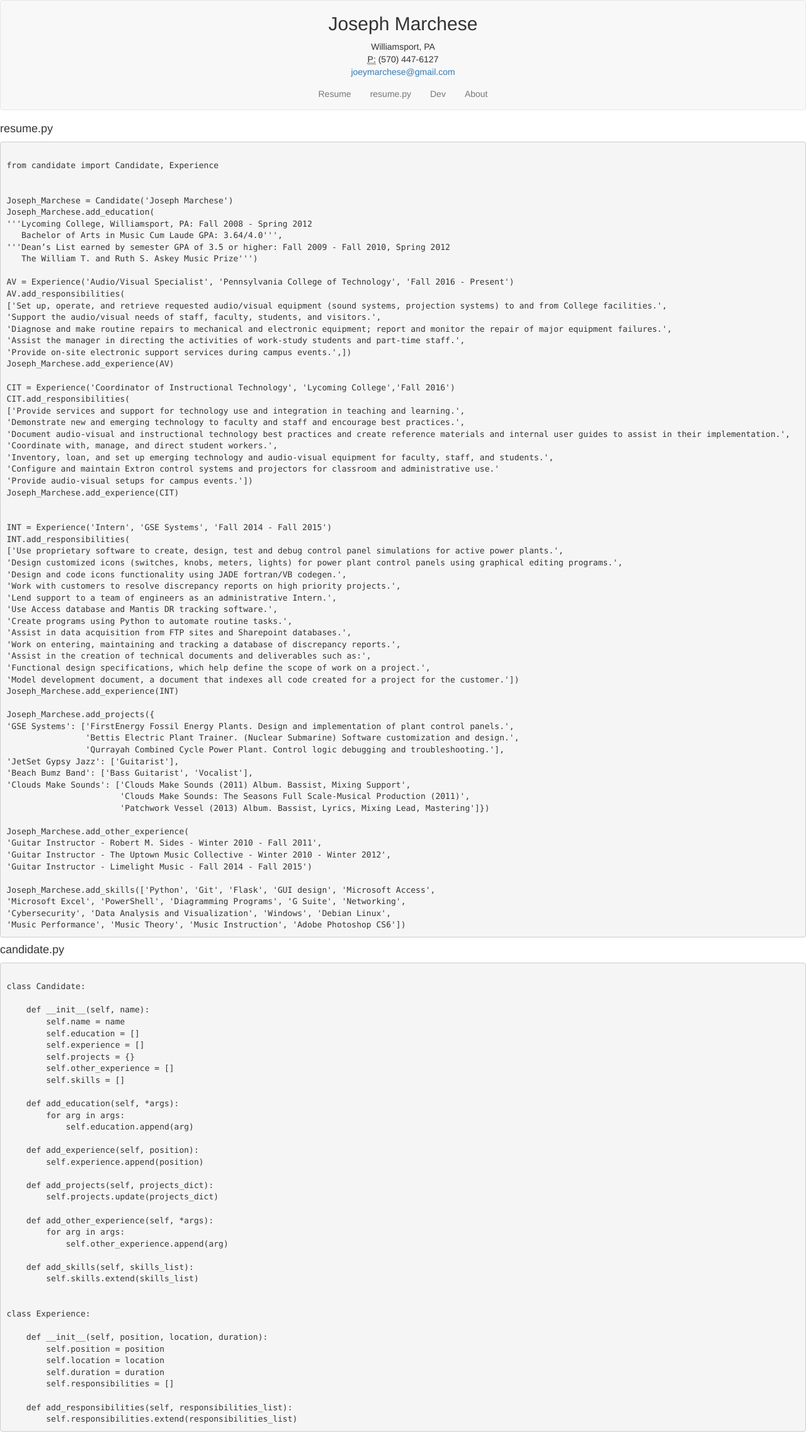
After one commit to joemarchese/resume, a Flask app: page /resumepy/ in a window 1280 px wide. The commit adds this page. Shown: the whole page at 63% size. Run offline with Flask 2, Linux system fonts and the light colour scheme; some libraries are stand-ins or nearby versions.

Commit message:
add resumepy. use google prettify.

```diff
--- a/app.py
+++ b/app.py
@@ -9,6 +9,10 @@ Bootstrap(app)
 def resume():
     return render_template('resume.html')
 
+@app.route('/resumepy/')
+def resumepy():
+    return render_template('resumepy.html')
+
 @app.route('/dev/')
 def dev():
     return render_template('dev.html')
--- a/templates/layout.html
+++ b/templates/layout.html
@@ -3,7 +3,7 @@
 
 {% block styles %}
 {{ super() }}
-<link rel=stylesheet type=text/css href="{{ url_for('static', filename='style.css') }}">
+<link rel="stylesheet" type="text/css" href="{{ url_for('static', filename='style.css') }}">
 {% endblock styles %}
 
 {% block navbar %}
@@ -29,9 +29,10 @@
     <!-- Collect the nav links, forms, and other content for toggling -->
     <div class="collapse navbar-collapse" id="bs-example-navbar-collapse-1">
       <ul class="nav navbar-nav">
-        <li class='nav-item'><a class='nav-link active' href={{ url_for('resume') }}>Resume</a></li>
-        <li class='nav-item'><a class='nav-link active' href={{ url_for('dev') }}>Dev</a></li>
-        <li class='nav-item'><a class='nav-link disabled' href={{ url_for('about') }}>About</a></li>
+        <li class='nav-item'><a class='nav-link' href={{ url_for('resume') }}>Resume</a></li>
+        <li class='nav-item'><a class='nav-link' href={{ url_for('resumepy') }}>resume.py</a></li>
+        <li class='nav-item'><a class='nav-link' href={{ url_for('dev') }}>Dev</a></li>
+        <li class='nav-item'><a class='nav-link' href={{ url_for('about') }}>About</a></li>
       </ul>
     </div><!-- /.navbar-collapse -->
   </div><!-- /.container-fluid -->
--- /dev/null
+++ b/templates/resumepy.html
@@ -0,0 +1,120 @@
+{% extends "layout.html" %}
+
+{% block content %}
+<h4>resume.py</h4>
+<pre class='prettyprint'><code>
+from candidate import Candidate, Experience
+
+
+Joseph_Marchese = Candidate('Joseph Marchese')
+Joseph_Marchese.add_education(
+'''Lycoming College, Williamsport, PA: Fall 2008 - Spring 2012
+   Bachelor of Arts in Music Cum Laude GPA: 3.64/4.0''',
+'''Dean’s List earned by semester GPA of 3.5 or higher: Fall 2009 - Fall 2010, Spring 2012
+   The William T. and Ruth S. Askey Music Prize''')
+
+AV = Experience('Audio/Visual Specialist', 'Pennsylvania College of Technology', 'Fall 2016 - Present')
+AV.add_responsibilities(
+['Set up, operate, and retrieve requested audio/visual equipment (sound systems, projection systems) to and from College facilities.',
+'Support the audio/visual needs of staff, faculty, students, and visitors.',
+'Diagnose and make routine repairs to mechanical and electronic equipment; report and monitor the repair of major equipment failures.',
+'Assist the manager in directing the activities of work-study students and part-time staff.',
+'Provide on-site electronic support services during campus events.',])
+Joseph_Marchese.add_experience(AV)
+
+CIT = Experience('Coordinator of Instructional Technology', 'Lycoming College','Fall 2016')
+CIT.add_responsibilities(
+['Provide services and support for technology use and integration in teaching and learning.',
+'Demonstrate new and emerging technology to faculty and staff and encourage best practices.',
+'Document audio-visual and instructional technology best practices and create reference materials and internal user guides to assist in their implementation.',
+'Coordinate with, manage, and direct student workers.',
+'Inventory, loan, and set up emerging technology and audio-visual equipment for faculty, staff, and students.',
+'Configure and maintain Extron control systems and projectors for classroom and administrative use.'
+'Provide audio-visual setups for campus events.'])
+Joseph_Marchese.add_experience(CIT)
+
+
+INT = Experience('Intern', 'GSE Systems', 'Fall 2014 - Fall 2015')
+INT.add_responsibilities(
+['Use proprietary software to create, design, test and debug control panel simulations for active power plants.',
+'Design customized icons (switches, knobs, meters, lights) for power plant control panels using graphical editing programs.',
+'Design and code icons functionality using JADE fortran/VB codegen.',
+'Work with customers to resolve discrepancy reports on high priority projects.',
+'Lend support to a team of engineers as an administrative Intern.',
+'Use Access database and Mantis DR tracking software.',
+'Create programs using Python to automate routine tasks.',
+'Assist in data acquisition from FTP sites and Sharepoint databases.',
+'Work on entering, maintaining and tracking a database of discrepancy reports.',
+'Assist in the creation of technical documents and deliverables such as:',
+'Functional design specifications, which help define the scope of work on a project.',
+'Model development document, a document that indexes all code created for a project for the customer.'])
+Joseph_Marchese.add_experience(INT)
+
+Joseph_Marchese.add_projects({
+'GSE Systems': ['FirstEnergy Fossil Energy Plants. Design and implementation of plant control panels.',
+                'Bettis Electric Plant Trainer. (Nuclear Submarine) Software customization and design.',
+                'Qurrayah Combined Cycle Power Plant. Control logic debugging and troubleshooting.'],
+'JetSet Gypsy Jazz': ['Guitarist'],
+'Beach Bumz Band': ['Bass Guitarist', 'Vocalist'],
+'Clouds Make Sounds': ['Clouds Make Sounds (2011) Album. Bassist, Mixing Support',
+                       'Clouds Make Sounds: The Seasons Full Scale-Musical Production (2011)',
+                       'Patchwork Vessel (2013) Album. Bassist, Lyrics, Mixing Lead, Mastering']})
+
+Joseph_Marchese.add_other_experience(
+'Guitar Instructor - Robert M. Sides - Winter 2010 - Fall 2011',
+'Guitar Instructor - The Uptown Music Collective - Winter 2010 - Winter 2012',
+'Guitar Instructor - Limelight Music - Fall 2014 - Fall 2015')
+
+Joseph_Marchese.add_skills(['Python', 'Git', 'Flask', 'GUI design', 'Microsoft Access',
+'Microsoft Excel', 'PowerShell', 'Diagramming Programs', 'G Suite', 'Networking',
+'Cybersecurity', 'Data Analysis and Visualization', 'Windows', 'Debian Linux',
+'Music Performance', 'Music Theory', 'Music Instruction', 'Adobe Photoshop CS6'])
+</code></pre>
+
+<h4>candidate.py</h4>
+<pre class='prettyprint'><code>
+class Candidate:
+
+    def __init__(self, name):
+        self.name = name
+        self.education = []
+        self.experience = []
+        self.projects = {}
+        self.other_experience = []
+        self.skills = []
+
+    def add_education(self, *args):
+        for arg in args:
+            self.education.append(arg)
+
+    def add_experience(self, position):
+        self.experience.append(position)
+
+    def add_projects(self, projects_dict):
+        self.projects.update(projects_dict)
+
+    def add_other_experience(self, *args):
+        for arg in args:
+            self.other_experience.append(arg)
+
+    def add_skills(self, skills_list):
+        self.skills.extend(skills_list)
+
+
+class Experience:
+
+    def __init__(self, position, location, duration):
+        self.position = position
+        self.location = location
+        self.duration = duration
+        self.responsibilities = []
+
+    def add_responsibilities(self, responsibilities_list):
+        self.responsibilities.extend(responsibilities_list)
+</code></pre>
+{% endblock content %}
+
+{% block scripts %}
+{{ super() }}
+<script src="https://cdn.rawgit.com/google/code-prettify/master/loader/run_prettify.js"></script>
+{% endblock scripts %}
```
Also changed, not shown: candidate.py (added, +38 -0 lines), resume.py (added, +66 -0 lines), 1 other file.
